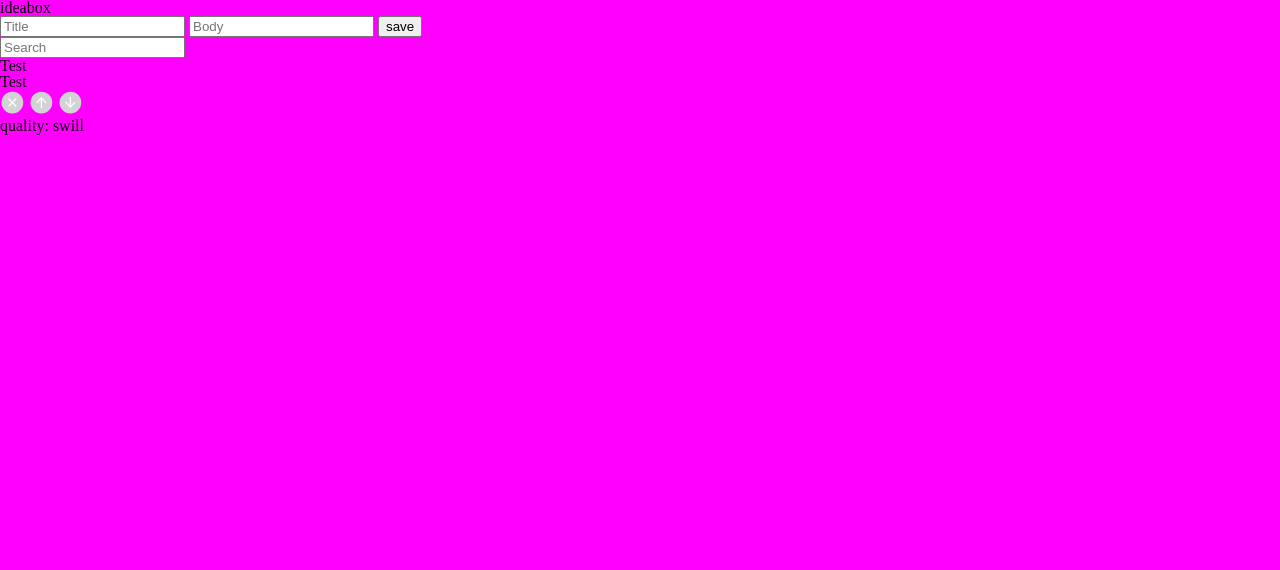
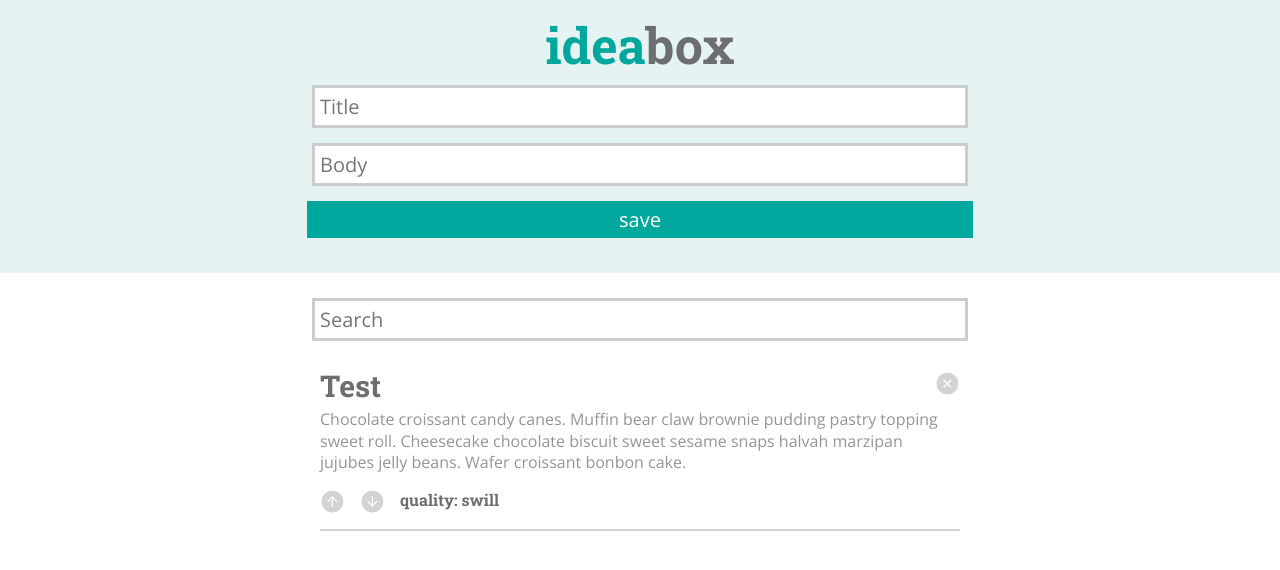
Before and after one commit to hilvitzs/ideabox, a plain HTML site: page index.html in a window 1280 px wide. Drawn offline with nearby package versions, Linux system fonts and the light colour scheme.

Commit message:
Add styling in CSS, tweak HTML to accommodate style needs

```diff
--- a/index.html
+++ b/index.html
@@ -4,26 +4,41 @@
     <meta charset="utf-8">
     <link rel="stylesheet" type="text/css" href="reset.css">
     <link rel="stylesheet" type="text/css" href="main.css">
-    <title>Idea Box</title>
+    <link href="https://fonts.googleapis.com/css?family=Open+Sans|Roboto+Slab:700" rel="stylesheet">
+    <title>IdeaBox</title>
   </head>
+
   <body>
     <section class="userInputs">
-      <h1 class="pageTitleInput"><span>idea</span>box<h1>
-      <input class="userTitle" placeholder="Title">
-      <input class="userBody" placeholder="Body">
-      <button class="saveBtn" type="save">save</button>
+      <h1 class="pageTitleInput">
+        <span class="idea">idea</span>box
+      <h1>
+      <input class="userTitle inputs" placeholder="Title">
+      <input class="userBody inputs" placeholder="Body">
+      <button class="saveBtn inputs" type="save">save</button>
     </section>
+
     <section class="ideaCards">
-      <input class="search" placeholder="Search"></input>
-      <h1 class="ideaTitle">Test</h1>
-      <h2 class="ideaBody">Test</h2>
-      <input class="delete icon" type="image" src="FEE-ideabox-icon-assets/delete.svg">
-      <input class="upvote icon" type="image" src="FEE-ideabox-icon-assets/upvote.svg">
-      <input class="downvote icon" type="image" src="FEE-ideabox-icon-assets/downvote.svg">
-      <p class="quality">quality: swill</p>
+      <input class="search inputs" placeholder="Search"></input>
+        <div class="ideaCard">
+          <div class="cardTop">
+            <h2 class="ideaTitle">Test</h2>
+            <input class="delete icon" type="image" src="FEE-ideabox-icon-assets/delete.svg">
+          </div>
+          <p class="ideaBody">Chocolate croissant candy canes. Muffin bear claw brownie pudding pastry topping sweet roll. Cheesecake chocolate biscuit sweet sesame snaps halvah marzipan jujubes jelly beans. Wafer croissant bonbon cake.</p>
+          <div class="cardBottom">
+            <input class="upvote vote icon" type="image" src="FEE-ideabox-icon-assets/upvote.svg">
+            <input class="downvote vote icon" type="image" src="FEE-ideabox-icon-assets/downvote.svg">
+            <p class="quality">quality:
+              <span class="quality">swill</span>
+            </p>
+          </div>
+        </div>
     </section>
+
     <script src="http://ajax.googleapis.com/ajax/libs/jquery/3.1.1/jquery.min.js"></script>
     <script>window.jQuery || document.write('<script src="jquery.min.js"><\/script>')</script>
     <script type="text/javascript" src="scripts.js"></script>
+
   </body>
 </html>
--- a/main.css
+++ b/main.css
@@ -1,13 +1,106 @@
-body {
+/*body {
   background-color: magenta;
+}*/
+
+h1, h2 {
+  color: #6D6E71;
+  font-family: 'Roboto Slab', serif;
+  font-size: 50px;
 }
 
-.delete {
-  height: 25px;
-  width: 25px;
+h2 {
+  font-size: 30px;
+}
+
+p {
+  font-family: 'Open Sans', sans-serif;
+  line-height: 135%;
+}
+
+.idea {
+  color: #00A79D;
+}
+
+.userInputs {
+  background-color: #E5F3F2;
+  display: block;
+  padding: 20px 0px;
+  text-align: center;
+}
+
+.inputs {
+  border: 3px solid #CBCCCE;
+  display: block;
+  font-family: 'Open Sans', sans-serif;
+  font-size: 20px;
+  margin: 15px auto;
+  padding: 5px;
+  width: 50%;
+}
+
+.saveBtn {
+  border: none;
+  background-color: #00A79D;
+  color: #ffffff;
+  width: 52%;
+}
+
+.saveBtn:hover {
+  background-color: #045E55;
+}
+
+.ideaCards {
+  background-color: #ffffff;
+}
+
+.search {
+  margin-top: 25px;
+  margin-bottom: 25px;
+}
+
+.ideaCard {
+  border-bottom: 2px solid #D1D3D4;
+  margin: auto;
+  width: 50%;
+}
+
+.cardTop {
+  display: inline-block;
+  margin: 5px auto;
+  width: 100%;
+}
+
+.ideaTitle {
+  color: #6D6E71;
+  float: left;
 }
 
 .icon {
   height: 25px;
   width: 25px;
 }
+
+.delete {
+  float: right;
+  vertical-align: text-bottom;
+}
+
+.ideaBody {
+  color: #939598;
+}
+
+.cardBottom {
+  display: inline-block;
+  margin: 15px auto;
+  width: 100%;
+}
+
+.vote {
+  float: left;
+  margin-right: 15px;
+}
+
+.quality {
+  color: #6D6E71;
+  font-family: 'Roboto Slab', serif;
+}
```
